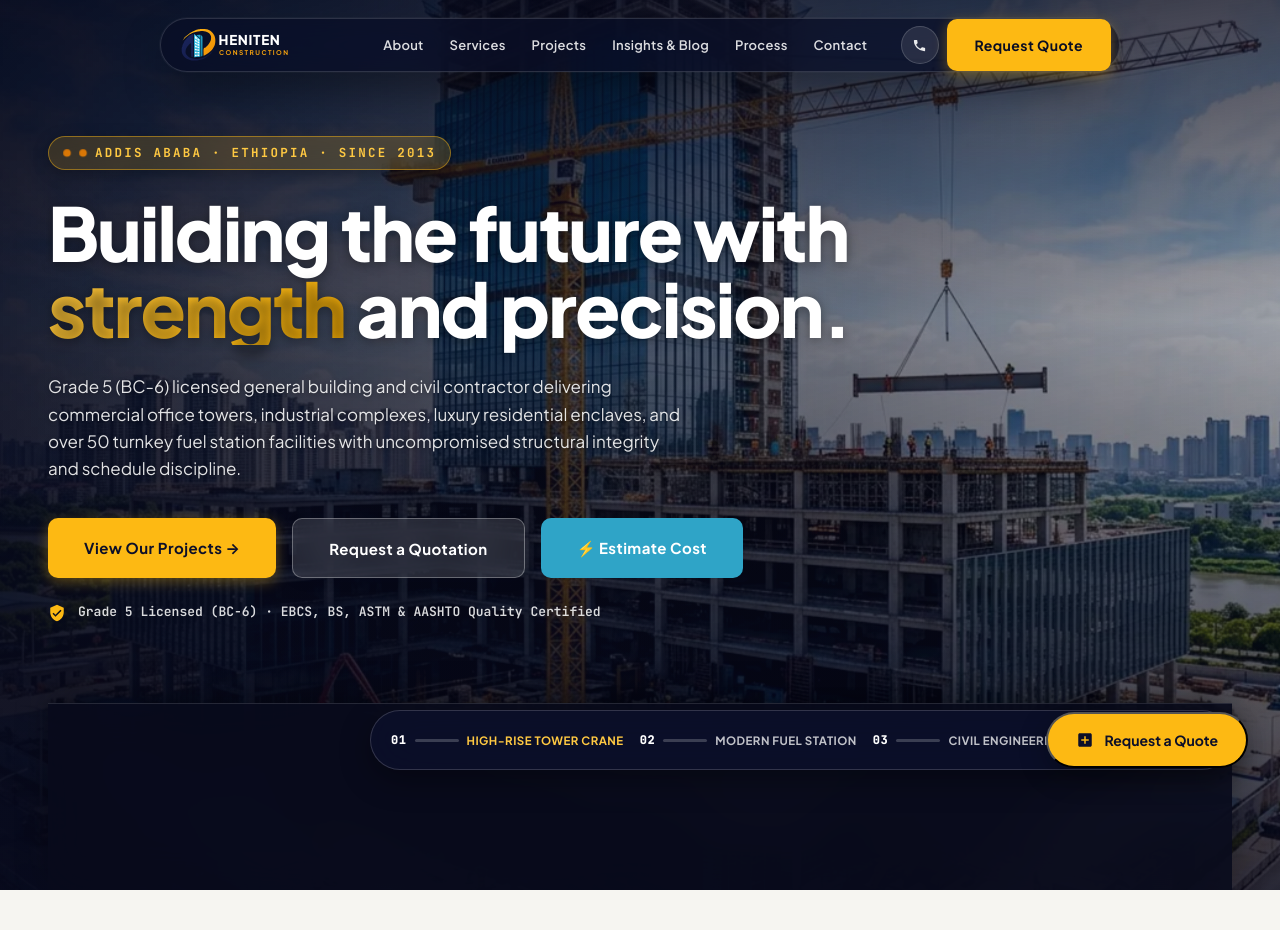
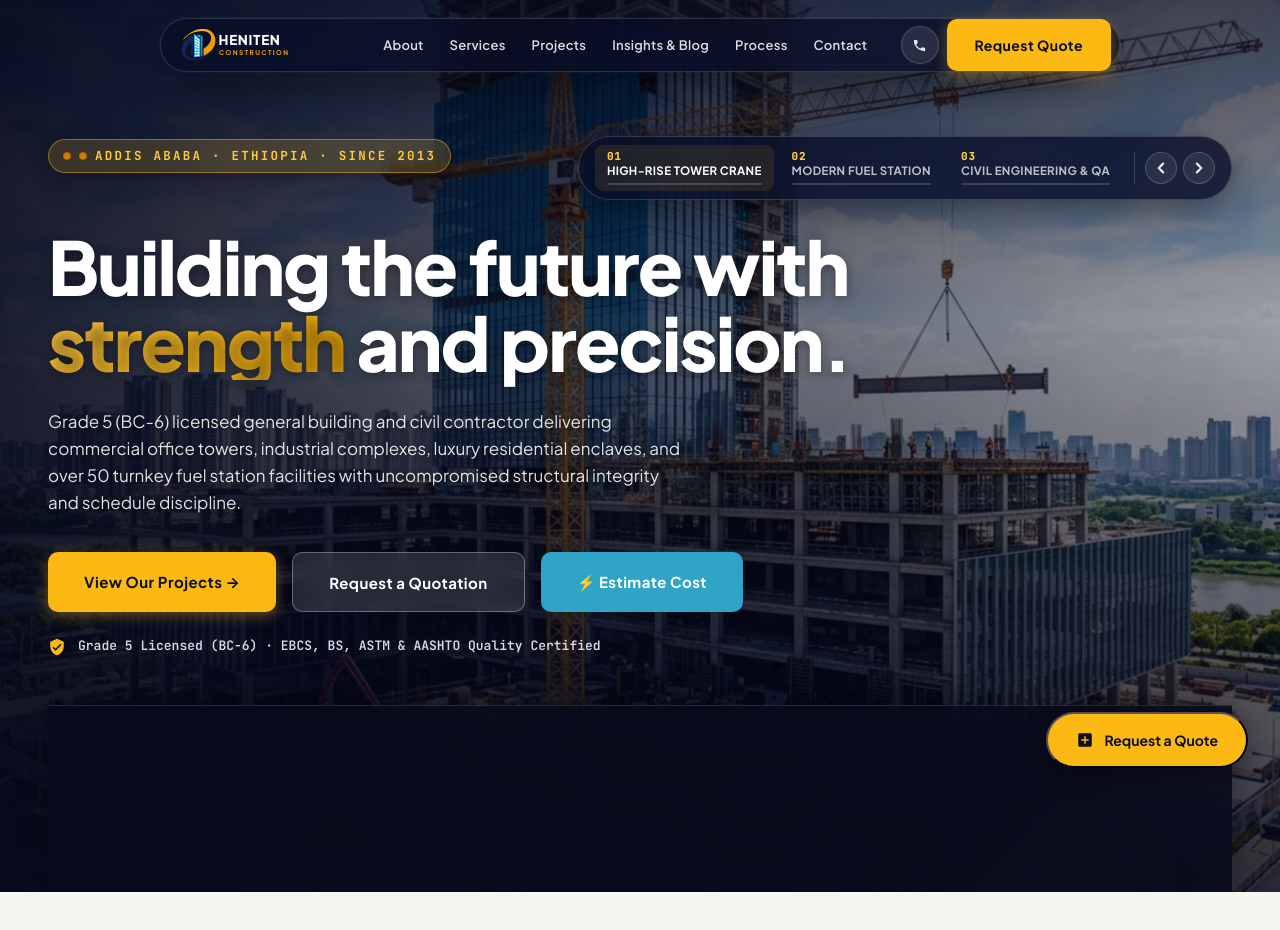
Before and after one commit to ezerahailu4-boop/heniten, a Next.js app: page / in a window 1280 px wide. Shown: the top 930 px of the page. Built offline with nearby package versions, Linux system fonts and the light colour scheme; no server answers.

Commit message:
fix: move hero slideshow nav to top bar and stack indicator numbers above titles

```diff
--- a/content/body.html
+++ b/content/body.html
@@ -80,23 +80,31 @@
     <!-- Real-Time Atmospheric Sunlit Motes & Lens Particulate Canvas -->
     <canvas id="sparkCanvas" aria-hidden="true"></canvas>
 
-    <!-- Modern Slideshow Controls & Progress Indicators -->
+    <!-- Hero Main Container: Balanced Architecture -->
+    <div class="hero-grid-wrapper">
+      <!-- Hero Top Bar: Location Pill & Modern Slideshow Controls Placed on Top -->
+      <div class="hero-top-bar">
+        <div class="hero-location-pill">
+          <span class="pulse-beacon-dot"></span>
+          <span>ADDIS ABABA · ETHIOPIA · SINCE 2013</span>
+        </div>
+
         <div class="hero-slideshow-nav" aria-label="Hero Slideshow Controls">
           <div class="slideshow-pagination">
             <button type="button" class="slide-indicator active" data-slide-index="0" aria-label="Go to Slide 1: High-Rise Construction">
               <span class="indicator-number">01</span>
+              <span class="indicator-title">High-Rise Tower Crane</span>
               <span class="indicator-bar"><span class="indicator-progress"></span></span>
-          <span class="indicator-title">High-Rise Tower Crane</span>
             </button>
             <button type="button" class="slide-indicator" data-slide-index="1" aria-label="Go to Slide 2: Fuel Station Canopies">
               <span class="indicator-number">02</span>
+              <span class="indicator-title">Modern Fuel Station</span>
               <span class="indicator-bar"><span class="indicator-progress"></span></span>
-          <span class="indicator-title">Modern Fuel Station</span>
             </button>
             <button type="button" class="slide-indicator" data-slide-index="2" aria-label="Go to Slide 3: Engineering Field Operations">
               <span class="indicator-number">03</span>
+              <span class="indicator-title">Civil Engineering & QA</span>
               <span class="indicator-bar"><span class="indicator-progress"></span></span>
-          <span class="indicator-title">Civil Engineering & QA</span>
             </button>
           </div>
 
@@ -109,14 +117,9 @@
             </button>
           </div>
         </div>
+      </div>
 
-    <!-- Hero Main Container: Balanced Architecture -->
-    <div class="hero-grid-wrapper">
       <div class="hero-content">
-        <div class="hero-location-pill">
-          <span class="pulse-beacon-dot"></span>
-          <span>ADDIS ABABA · ETHIOPIA · SINCE 2013</span>
-        </div>
         <h1 class="hero-title">
           Building the future with <span class="highlight text-gradient-gold">strength</span> and precision.
         </h1>
--- a/public/assets/css/style.css
+++ b/public/assets/css/style.css
@@ -717,57 +717,103 @@ button, input, select, textarea {
   pointer-events: none;
 }
 
-/* Modern Hero Slideshow Navigation & Controls - Frosted Dark Glass Capsule */
+/* Hero Top Bar: Aligns Location Pill & Slideshow Nav on Top */
+.hero-top-bar {
+  position: relative;
+  z-index: 10;
+  display: flex;
+  align-items: center;
+  justify-content: space-between;
+  gap: 20px;
+  flex-wrap: wrap;
+  width: 100%;
+  margin-bottom: 28px;
+}
+
+/* Modern Hero Slideshow Navigation & Controls - Frosted Dark Glass Capsule On Top */
 .hero-slideshow-nav {
-  position: absolute;
-  bottom: 120px;
-  right: 48px;
+  position: relative;
   z-index: 10;
-  display: flex;
-  align-items: center;
-  gap: 20px;
-  background: rgba(12, 16, 42, 0.8);
-  backdrop-filter: blur(24px) saturate(160%);
-  -webkit-backdrop-filter: blur(24px) saturate(160%);
+  display: inline-flex;
+  align-items: center;
+  gap: 12px;
+  background: rgba(10, 14, 38, 0.78);
+  backdrop-filter: blur(24px) saturate(180%);
+  -webkit-backdrop-filter: blur(24px) saturate(180%);
   border: 1px solid rgba(255, 255, 255, 0.16);
-  padding: 12px 20px;
+  padding: 8px 16px;
   border-radius: var(--radius-full);
   box-shadow: 0 10px 30px rgba(0, 0, 0, 0.35);
+  transition: border-color 0.25s ease, box-shadow 0.25s ease;
+}
+
+.hero-slideshow-nav:hover {
+  border-color: rgba(253, 185, 19, 0.35);
+  box-shadow: 0 14px 36px rgba(0, 0, 0, 0.45);
 }
 
 .slideshow-pagination {
   display: flex;
   align-items: center;
-  gap: 16px;
+  gap: 6px;
 }
 
 .slide-indicator {
   display: flex;
-  align-items: center;
-  gap: 8px;
+  flex-direction: column;
+  align-items: flex-start;
+  gap: 2px;
   background: transparent;
   border: none;
   cursor: pointer;
-  padding: 4px 0;
-  color: #475569;
-  transition: color 0.25s;
+  padding: 6px 12px;
+  border-radius: var(--radius-sm);
+  transition: all 0.25s cubic-bezier(0.16, 1, 0.3, 1);
+  text-align: left;
+}
+
+.slide-indicator:hover {
+  background: rgba(255, 255, 255, 0.06);
+}
+
+.slide-indicator.active {
+  background: rgba(253, 185, 19, 0.1);
 }
 
 .indicator-number {
   font-family: var(--font-mono);
-  font-size: 12px;
+  font-size: 11px;
   font-weight: 800;
-  letter-spacing: 0.05em;
+  letter-spacing: 0.08em;
+  color: var(--gold-400);
+  line-height: 1;
+}
+
+.indicator-title {
+  font-family: var(--font-heading);
+  font-size: 11.5px;
+  font-weight: 700;
+  letter-spacing: 0.03em;
+  text-transform: uppercase;
+  color: rgba(255, 255, 255, 0.72);
+  line-height: 1.2;
+  white-space: nowrap;
+  transition: color 0.2s;
+}
+
+.slide-indicator:hover .indicator-title,
+.slide-indicator.active .indicator-title {
   color: #FFFFFF;
 }
 
 .indicator-bar {
-  width: 44px;
-  height: 3px;
-  background: rgba(255, 255, 255, 0.2);
+  width: 100%;
+  height: 2.5px;
+  background: rgba(255, 255, 255, 0.16);
   border-radius: 2px;
   overflow: hidden;
   position: relative;
+  margin-top: 3px;
 }
 
 .indicator-progress {
@@ -776,7 +822,7 @@ button, input, select, textarea {
   left: 0;
   height: 100%;
   width: 0%;
-  background: var(--gold-500);
+  background: linear-gradient(90deg, #FDB913, #FFC942);
   border-radius: 2px;
 }
 
@@ -789,33 +835,19 @@ button, input, select, textarea {
   100% { width: 100%; }
 }
 
-.indicator-title {
-  font-family: var(--font-heading);
-  font-size: 11.5px;
-  font-weight: 700;
-  letter-spacing: 0.04em;
-  text-transform: uppercase;
-  color: rgba(255, 255, 255, 0.75);
-}
-
-.slide-indicator:hover .indicator-title,
-.slide-indicator.active .indicator-title {
-  color: #FFC942;
-}
-
 .slideshow-arrow-btns {
   display: flex;
   align-items: center;
-  gap: 8px;
-  padding-left: 14px;
+  gap: 6px;
+  padding-left: 10px;
   border-left: 1px solid rgba(255, 255, 255, 0.16);
 }
 
 .slide-arrow-btn {
-  width: 34px;
-  height: 34px;
+  width: 32px;
+  height: 32px;
   border-radius: 50%;
-  background: rgba(255, 255, 255, 0.1);
+  background: rgba(255, 255, 255, 0.08);
   border: 1px solid rgba(255, 255, 255, 0.18);
   color: #FFFFFF;
   display: flex;
@@ -833,15 +865,34 @@ button, input, select, textarea {
 }
 
 @media (max-width: 900px) {
+  .hero-top-bar {
+    flex-direction: column;
+    align-items: flex-start;
+    gap: 14px;
+    margin-bottom: 20px;
+  }
   .hero-slideshow-nav {
-    bottom: 140px;
-    right: 24px;
-    left: 24px;
+    width: 100%;
     justify-content: space-between;
-    padding: 10px 16px;
-  }
+    padding: 6px 12px;
+  }
+  .slide-indicator {
+    padding: 4px 8px;
+  }
+  .indicator-title {
+    font-size: 10px;
+  }
+}
+
+@media (max-width: 600px) {
   .indicator-title {
     display: none;
+  }
+  .slide-indicator {
+    padding: 4px 6px;
+  }
+  .indicator-bar {
+    width: 28px;
   }
 }
 
@@ -850,9 +901,10 @@ button, input, select, textarea {
   position: relative;
   z-index: 5;
   display: block;
-  max-width: 860px;
+  max-width: 1320px;
+  width: 100%;
+  margin: 0 auto;
   padding-bottom: 48px;
-  width: 100%;
 }
 
 .hero-content {
```
Lines whose indentation alone changed are shown as unchanged.
